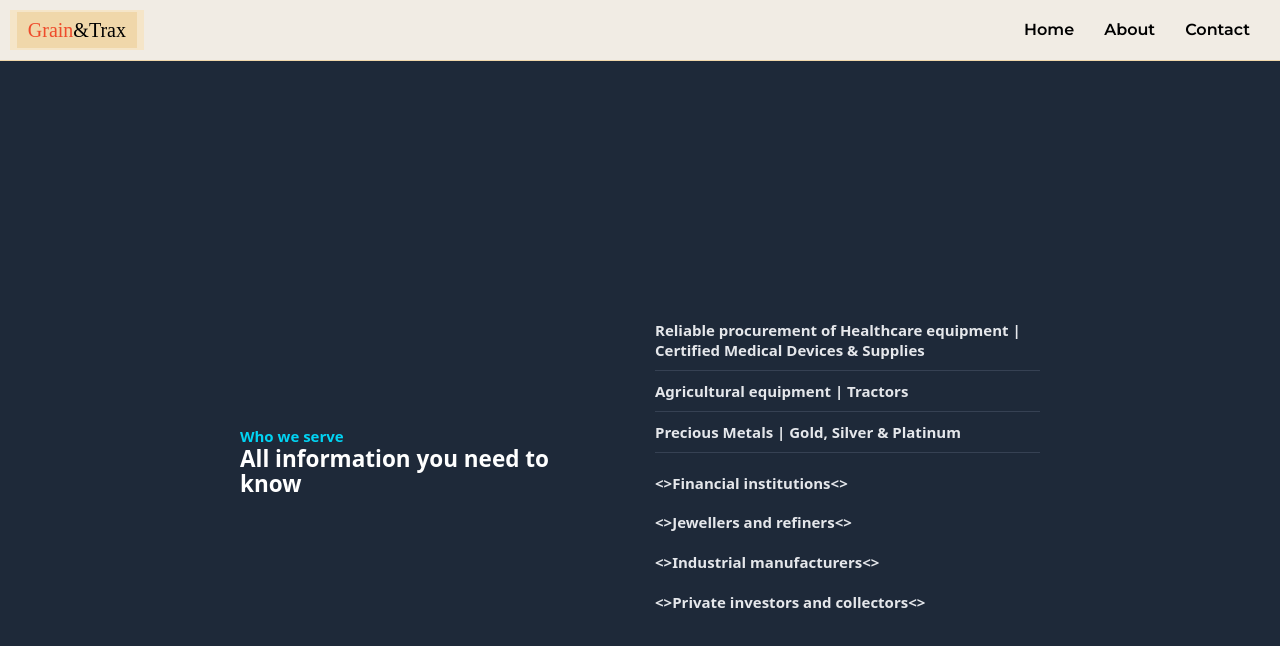
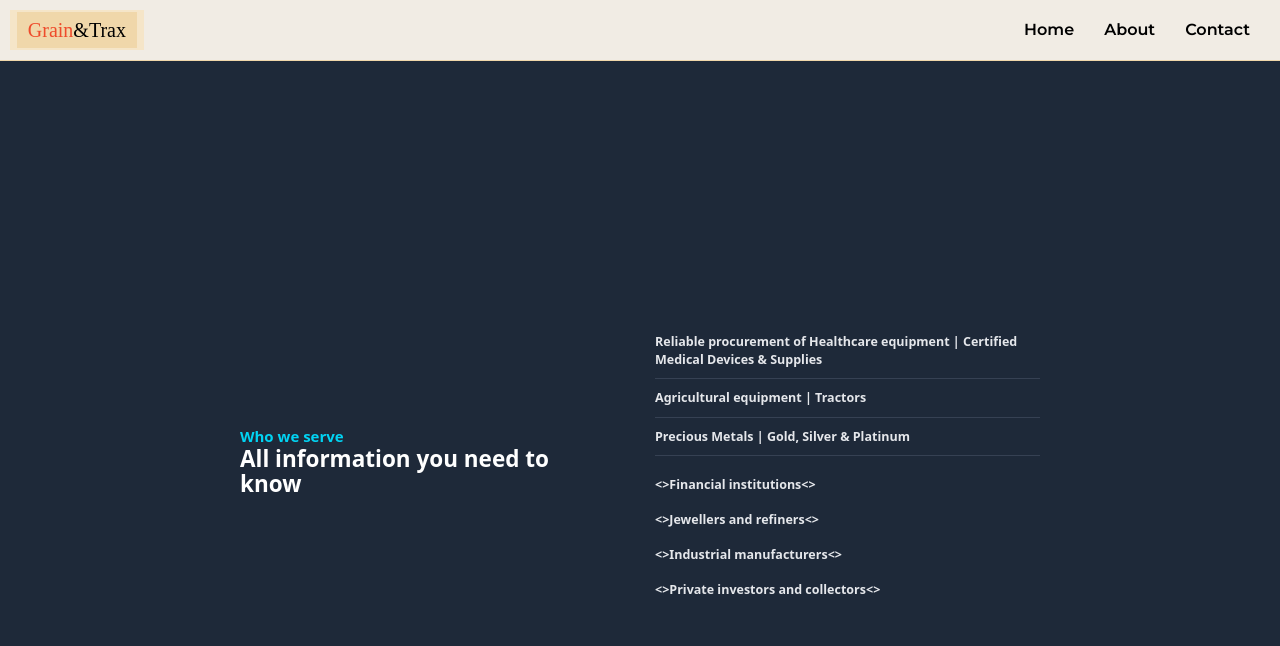
Before and after one commit to olamidefrancis/grain-trax, a React (Vite) app: page /About in a window 1280 px wide. Shown: the top 646 px of the page. Built offline with nearby package versions, Linux system fonts and the light colour scheme; a web font is replaced by a local one.

Commit message:
text fix

```diff
--- a/src/assets/Component/About/About.jsx
+++ b/src/assets/Component/About/About.jsx
@@ -43,12 +43,12 @@ const About = () => {
                                 className="py-5"
                                 key={idx}>
                                 <summary
-                                    className="flex items-center justify-between font-semibold text-gray-200 text-2xl paddi ">
+                                    className="flex items-center justify-between font-semibold text-gray-200 text-xl paddi ">
                                     {item.q}
                                 </summary>
                                 <p
                                     dangerouslySetInnerHTML={{ __html: item.a }}
-                                    className="  font-semibold text-gray-200 whitespace-pre-line text-2xl ">
+                                    className="  font-semibold text-gray-200 whitespace-pre-line text-xl ">
                                 </p>
                             </li>
                         ))}
```
Also changed, not shown: src/assets/Component/Clouds/Clouds.jsx (+0 -36 lines).
